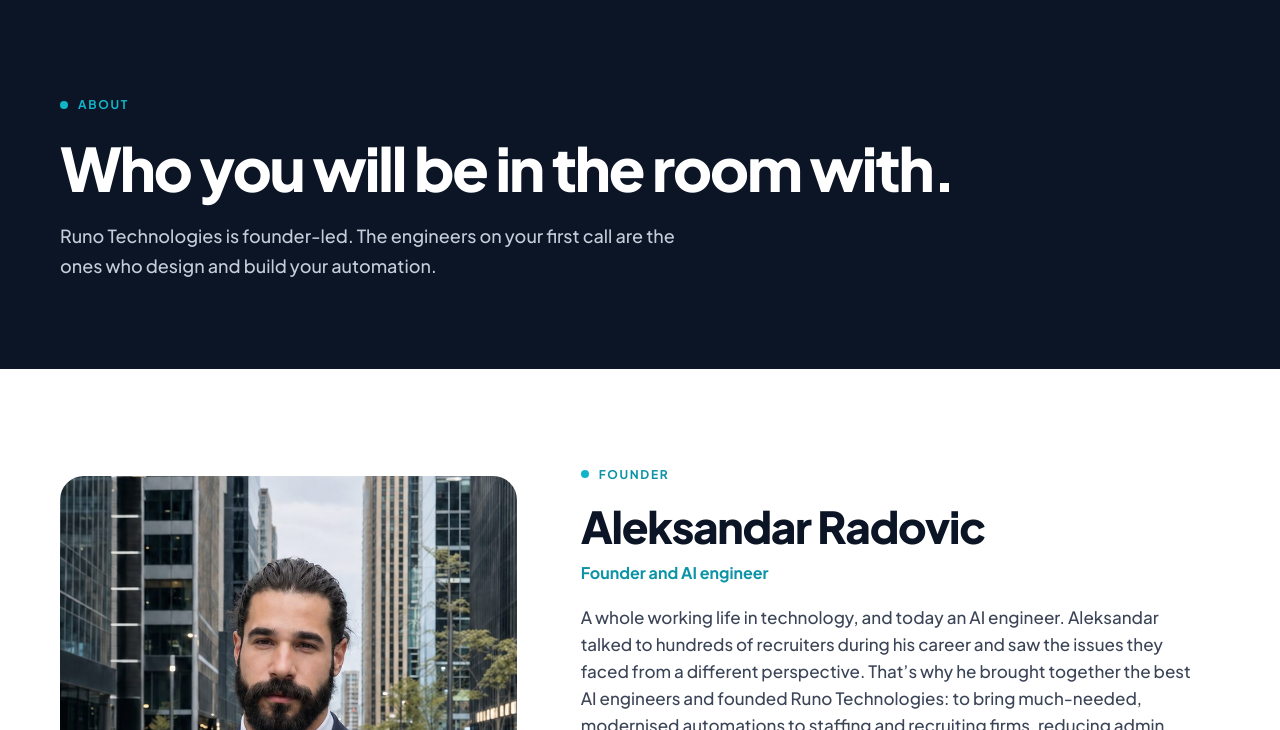
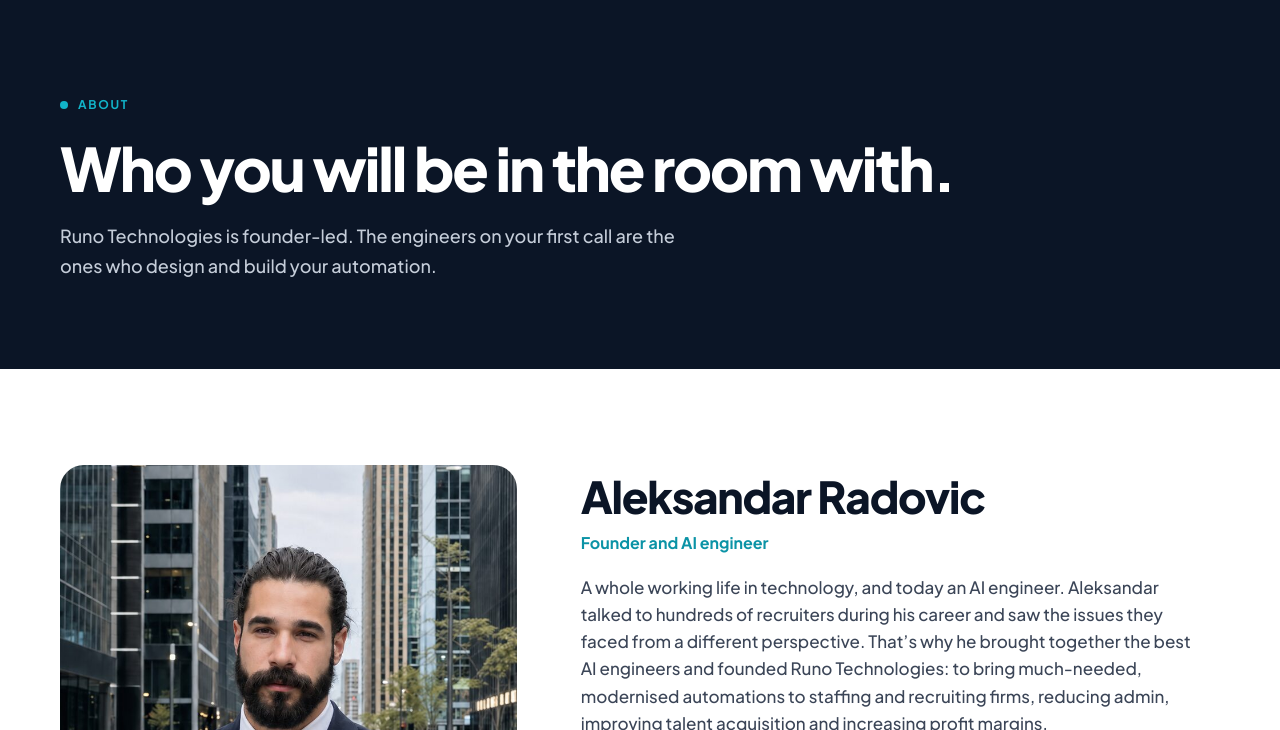
Before and after one commit to RunoTechnologies/company_portfolio, an Astro site: page /about in a window 1280 px wide. Shown: the part 70-800 px from the top of the page. Built offline with nearby package versions, Linux system fonts and the light colour scheme; Astro itself is replaced by a stand-in of ours.

Commit message:
Drop the founder eyebrow

```diff
--- a/src/pages/about.astro
+++ b/src/pages/about.astro
@@ -23,7 +23,6 @@ const LOGOS: Record<string, { label: string; box: string; svg: string }> = {
     <div class="wrap founder">
       <img src={FOUNDER.photo} alt={`${FOUNDER.name}, founder of ${COMPANY}`} width="800" height="1000" loading="eager" />
       <div class="bio">
-        <p class="eyebrow dot">Founder</p>
         <h2>{FOUNDER.name}</h2>
         <p class="role">{FOUNDER.role}</p>
         <p>A whole working life in technology, and today an AI engineer. {FOUNDER.name.split(' ')[0]} talked to hundreds of recruiters during his career and saw the issues they faced from a different perspective. That’s why he brought together the best AI engineers and founded {COMPANY}: to bring much-needed, modernised automations to staffing and recruiting firms, reducing admin, improving talent acquisition and increasing profit margins.</p>
```
